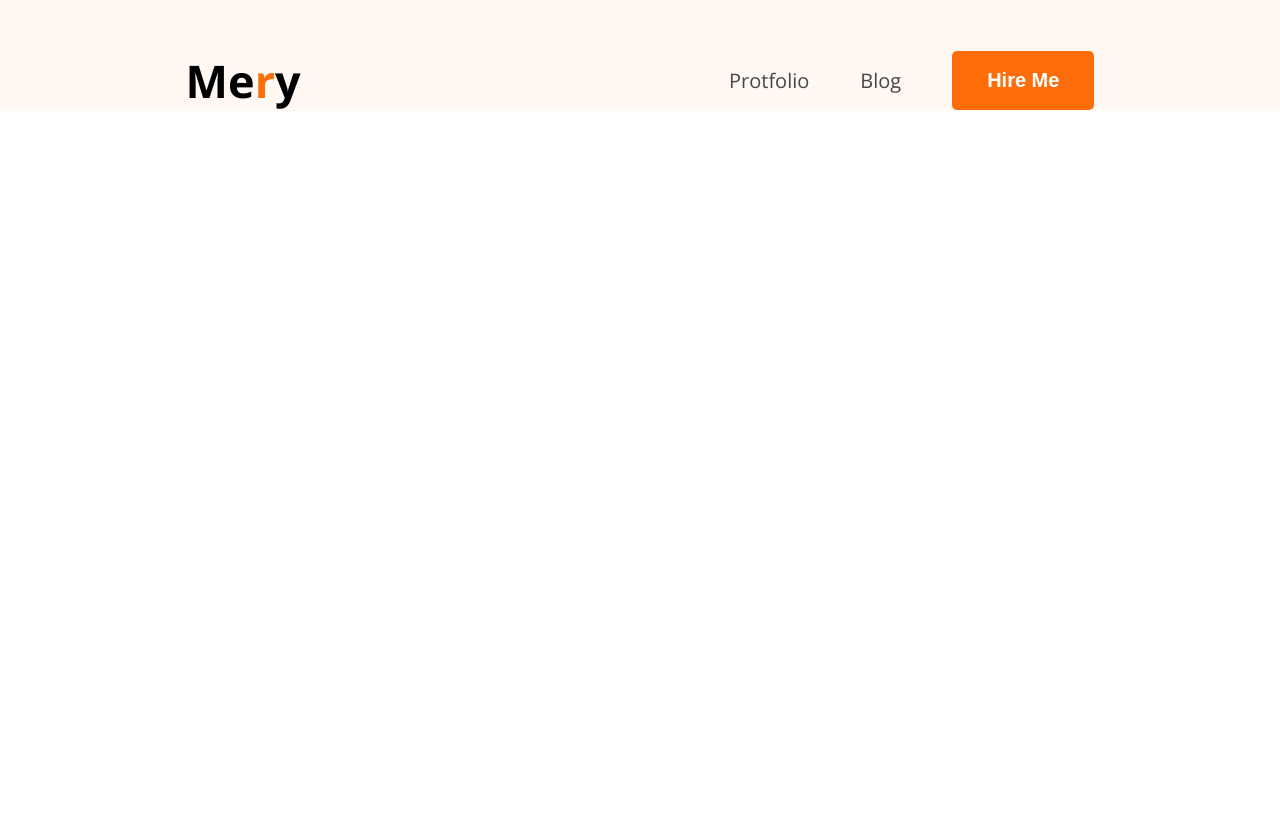
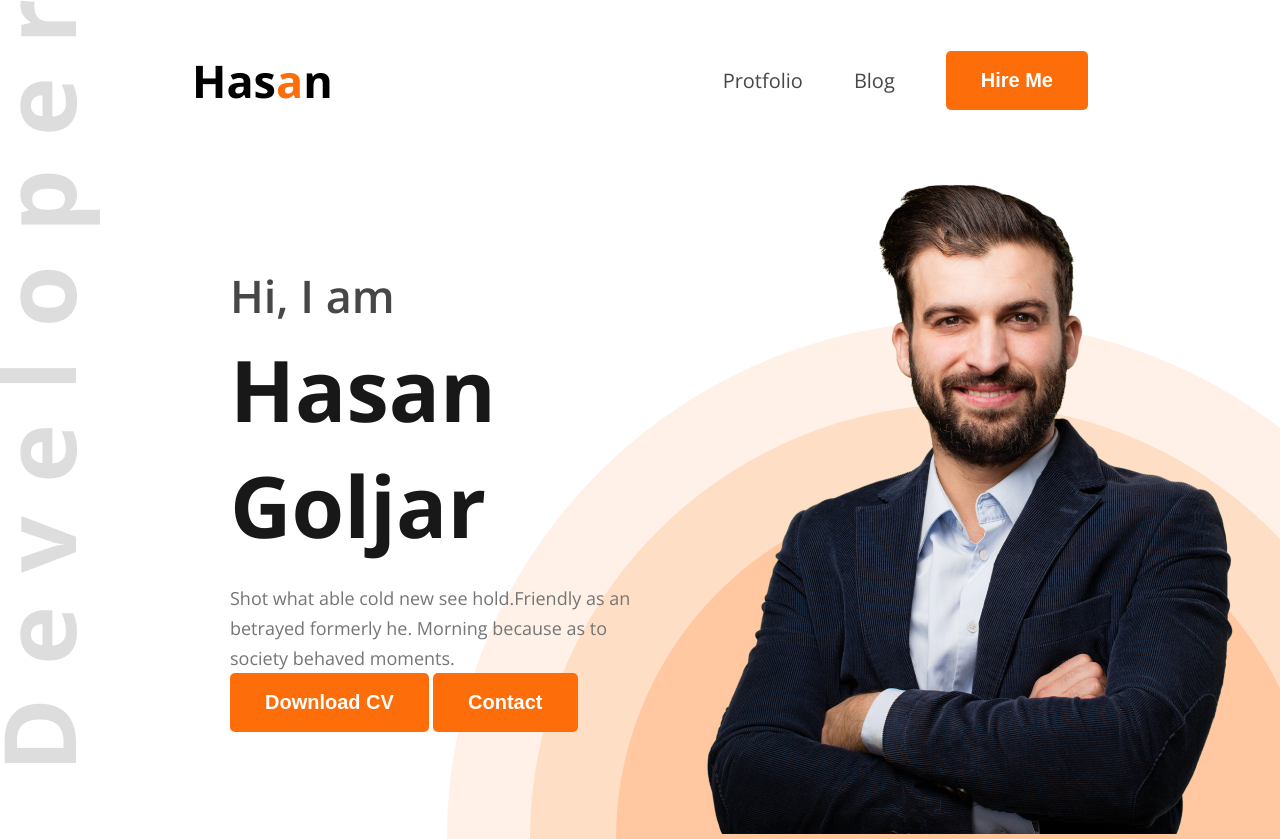
Before and after one commit to hasan-goljar-dev/hero-dev-code, a plain HTML site: page index.html in a window 1280 px wide. Before the commit the page ends 800 px from the top, so only its background shows below. Drawn offline with nearby package versions, Linux system fonts and the light colour scheme.

Commit message:
new background commit

```diff
--- a/index.html
+++ b/index.html
@@ -13,7 +13,7 @@
     <header>
 <nav>
     <div class="logo">
-        <h2>Me<span class="orange-color">r</span>y</h2>
+        <h2>Has<span class="orange-color">a</span>n</h2>
     </div>
 
     <ul class="menu">
@@ -22,6 +22,20 @@
   <li><button class="btn">Hire Me</button></li>
     </ul>
 </nav>
+<section id="banner">
+    <div class="banner-content">
+        <h2> Hi, I am</h2>
+        <h1>Hasan Goljar</h1>
+        <p>Shot what able cold new see hold.Friendly as an betrayed formerly he. Morning because as to society behaved moments.</p>
+        <div>
+            <button class="btn">Download CV</button>
+            <button class="btn">Contact</button>
+        </div>
+    </div>
+    <div class="banner-image">
+        <img src="images/hardy.png" alt="">
+    </div>
+</section>
     </header>
 
 </body>
--- a/styles/protfolio.css
+++ b/styles/protfolio.css
@@ -7,11 +7,15 @@
   font-optical-sizing: auto;
 }
 header{
-    background-color:#FFF8F3 ;
+    background-color:#FFF8F3;
+    background: url("../images/developer.png"), url("../images/header_bg.png");
+    background-position: top left,bottom right;
+    background-repeat: no-repeat;
+
     padding-top: 50px;
 }
 nav{
-    width: 71%;
+    width: 70%;
     max-width:1140;
 
     margin: 0px auto;
@@ -45,4 +49,36 @@
     font-size: 20px;
     font-weight:bold ;
     color: white;
+    cursor: pointer;
 }
+#banner{
+
+    margin: 47px 38px 0 230px;
+    display: flex;
+    justify-content: space-between;
+    align-items: center;
+}
+#banner .banner-content {
+    max-width:  585px;
+}
+#banner .banner-content h2{
+    font-size: 45px;
+    font-weight: 600;
+    color: #474747;
+    margin-bottom: 5px;
+}
+#banner .banner-content h1{
+    font-size: 85px;
+    font-weight: bold;
+    color: #181818;
+    margin-bottom: 20px;
+}
+#banner .banner-content p{
+    font-size: 18px;
+    color: #757575;
+    line-height: 30px;
+}
+#banner .banner-image img{
+    max-width: 585;
+
+}
```
